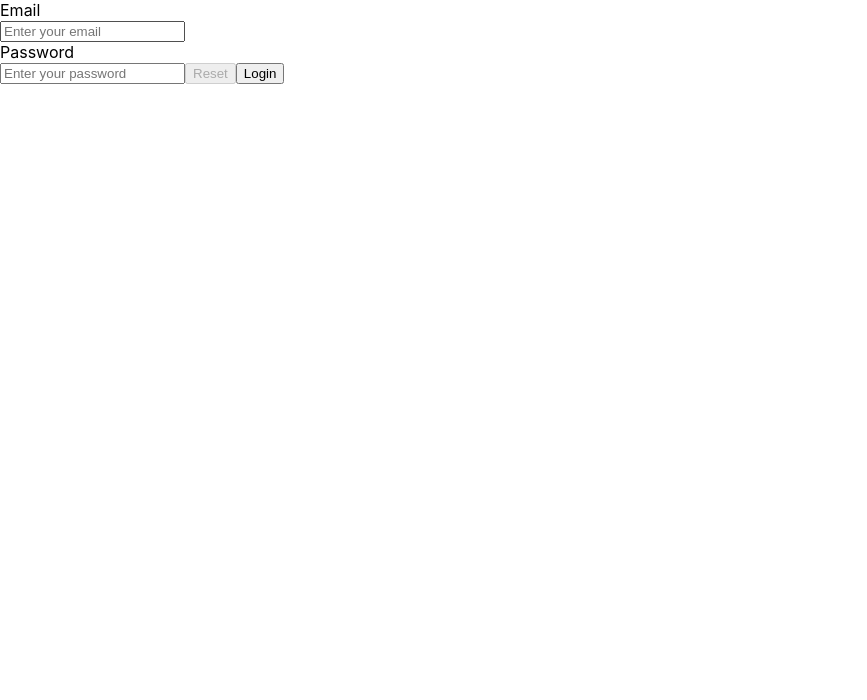
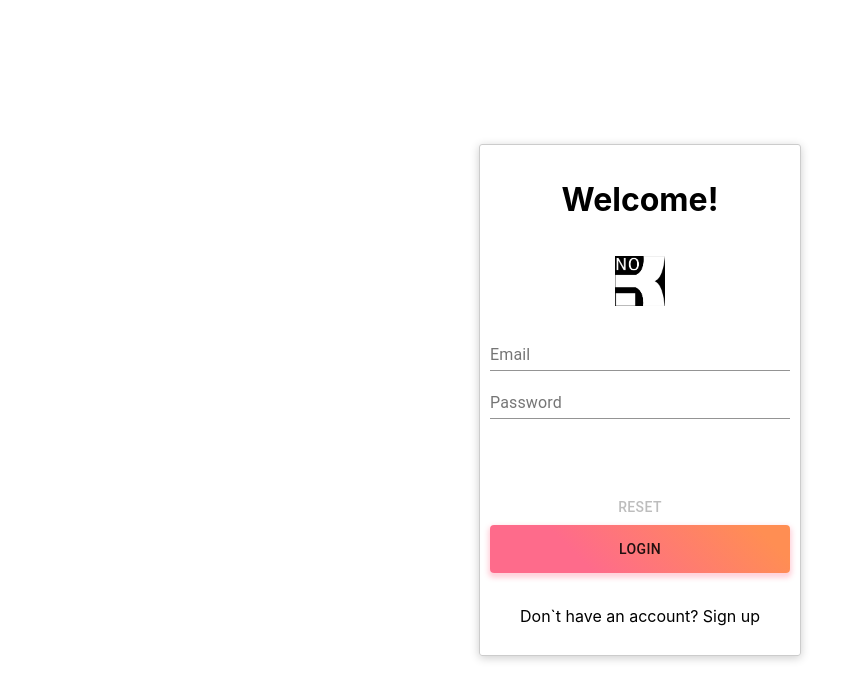
Before and after one commit to Valyay/ev-spa, a React (Create React App) app: page /login in a window 1280 px wide. Shown: the top 700 px of the page, without its empty margins (0-867 px from the left). Built offline with nearby package versions, Linux system fonts and the light colour scheme.

Commit message:
Add styles for LoginPage

```diff
--- a/package.json
+++ b/package.json
@@ -3,6 +3,7 @@
     "version": "0.1.0",
     "private": true,
     "dependencies": {
+        "@material-ui/core": "^4.7.1",
         "@types/jest": "^24.0.23",
         "@types/node": "^12.12.8",
         "@types/react": "^16.9.11",
@@ -14,6 +15,7 @@
         "react-dom": "^16.12.0",
         "react-router-dom": "^5.1.2",
         "react-scripts": "3.2.0",
+        "styled-components": "^4.4.1",
         "typescript": "^3.7.2",
         "yup": "^0.27.0"
     },
--- a/src/pages/LoginPage.tsx
+++ b/src/pages/LoginPage.tsx
@@ -2,6 +2,16 @@ import * as React from 'react';
 import { withFormik, FormikProps } from 'formik';
 import * as Yup from 'yup';
 import { History, LocationState } from 'history';
+import Button from '@material-ui/core/Button';
+import {
+    LoginContainer,
+    Form,
+    CustomButton,
+    InputContainer,
+    ButtonContainer,
+    CustomField
+} from '../styles/LoginPage';
+import logo from '../images/logo.png';
 
 interface LoginValues {
     email: string;
@@ -27,38 +37,53 @@ export const LoginForm = (props: FormikProps<LoginValues>) => {
         isSubmitting
     } = props;
     return (
-        <form onSubmit={handleSubmit}>
-            <label htmlFor="email" style={{ display: 'block' }}>
-                Email
-            </label>
-            <input
+        <LoginContainer>
+            <Form onSubmit={handleSubmit}>
+                <h1 style={{ textAlign: 'center' }}>Welcome!</h1>
+                <img
+                    style={{
+                        marginLeft: 'auto',
+                        marginRight: 'auto',
+                        height: '50px',
+                        width: '50px'
+                    }}
+                    src={logo}
+                    alt="logo"
+                />
+                <InputContainer>
+                    <CustomField
                         id="email"
+                        label="Email"
                         placeholder="Enter your email"
                         type="email"
                         onChange={handleChange}
                         onBlur={handleBlur}
                         value={values.email}
+                        error={errors.email && touched.email ? true : false}
+                        helperText={errors.email && touched.email && errors.email}
                     />
-            <label htmlFor="password" style={{ display: 'block' }}>
-                Password
-            </label>
-            <input
+                    <CustomField
                         id="password"
+                        label="Password"
                         placeholder="Enter your password"
                         type="password"
                         onChange={handleChange}
                         onBlur={handleBlur}
                         value={values.password}
+                        error={errors.email && touched.email ? true : false}
+                        helperText={errors.password && touched.password && errors.password}
                     />
-            <button
+                </InputContainer>
+                <ButtonContainer>
+                    <Button
                         type="button"
                         className="outline"
                         onClick={handleReset}
                         disabled={!dirty || isSubmitting}
                     >
                         Reset
-            </button>
-            <button
+                    </Button>
+                    <CustomButton
                         type="submit"
                         disabled={
                             isSubmitting ||
@@ -67,8 +92,11 @@ export const LoginForm = (props: FormikProps<LoginValues>) => {
                         }
                     >
                         Login
-            </button>
-        </form>
+                    </CustomButton>
+                </ButtonContainer>
+                <p style={{ textAlign: 'center' }}>Don`t have an account? Sign up</p>
+            </Form>
+        </LoginContainer>
     );
 };
 
--- /dev/null
+++ b/src/styles/LoginPage.js
@@ -0,0 +1,49 @@
+import styled from 'styled-components';
+import Button from '@material-ui/core/Button';
+import TextField from '@material-ui/core/TextField';
+
+export const LoginContainer = styled.div`
+    display: flex;
+    justify-content: center;
+    align-items: center;
+    height: 100vh;
+`;
+
+export const Form = styled.form`
+    display: flex;
+    flex-direction: column;
+    justify-content: space-around;
+    height: 500px;
+    width: 300px;
+    padding: 5px 10px;
+    border: 1 px solid black;
+    border-radius: 3px;
+    border: 1px solid rgb(204, 204, 204);
+    box-shadow: 0 2px 10px rgba(0, 0, 0, 0.2);
+`;
+
+export const InputContainer = styled.div`
+    width: 100%;
+    height: 150px;
+`;
+
+export const CustomField = styled(TextField)({
+    width: '100%'
+});
+
+export const ButtonContainer = styled.div`
+    width: 100%;
+    display: flex;
+    flex-direction: column;
+`;
+
+export const CustomButton = styled(Button)({
+    background: 'linear-gradient(45deg, #FE6B8B 30%, #FF8E53 90%)',
+    border: 0,
+    borderRadius: 3,
+    boxShadow: '0 3px 5px 2px rgba(255, 105, 135, .3)',
+    color: 'white',
+    height: 48,
+    padding: '0 30px',
+    cursor: 'pointer'
+});
```
Also changed, not shown: src/images/logo.png (added), 1 other file (tests, documents, lock files or other folders). Lines whose indentation alone changed are shown as unchanged.
